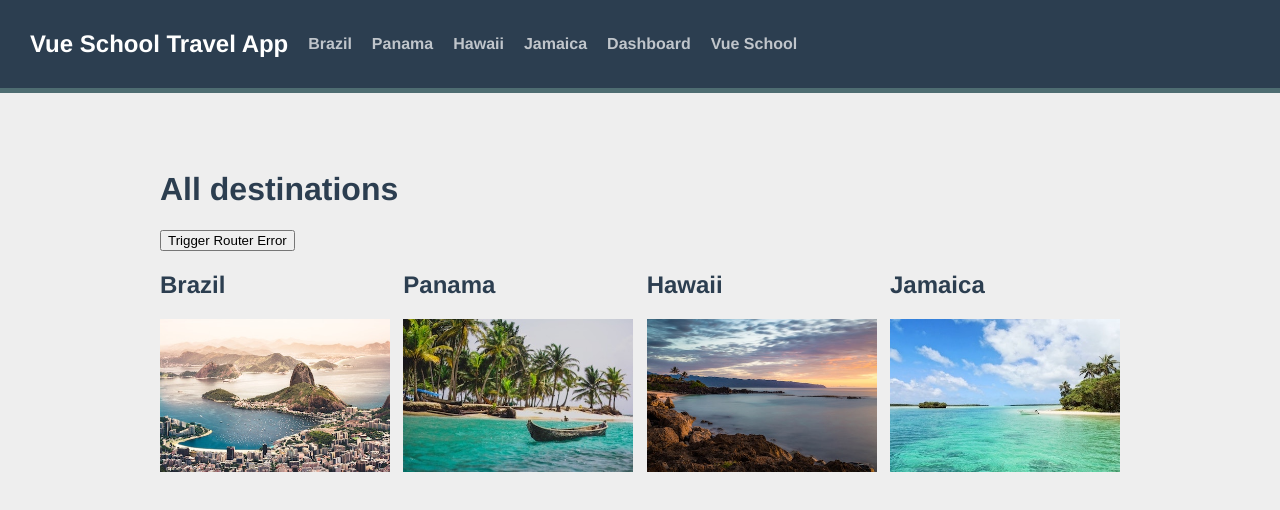
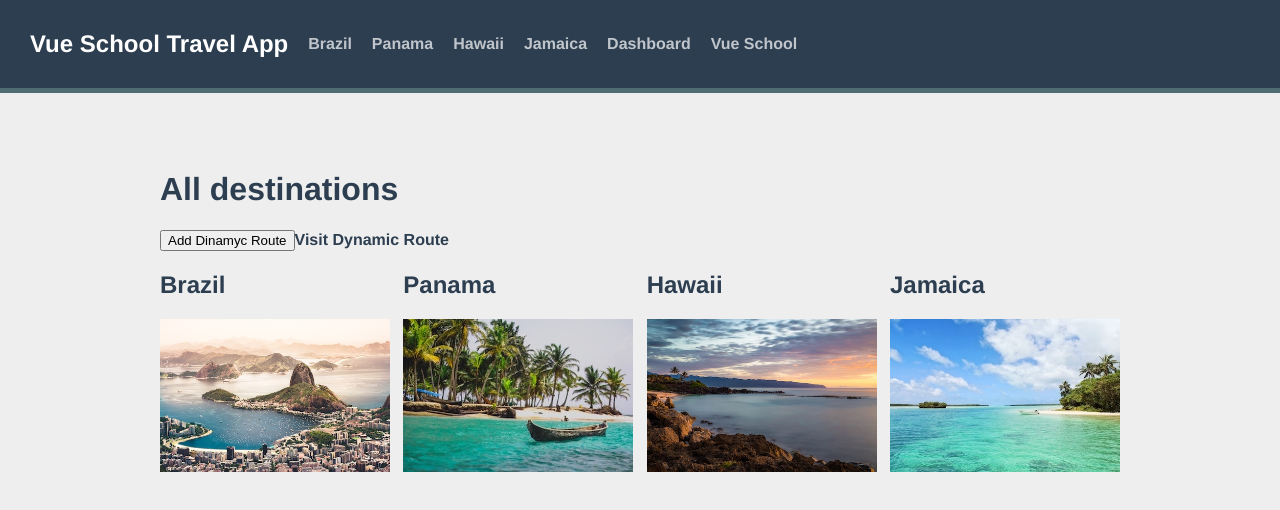
Before and after one commit to Daaaiii/vue-school-travel-app, a Vue app: page / in a window 1280 px wide. Shown: the top 510 px of the page. Built offline with nearby package versions, Linux system fonts and the light colour scheme.

Commit message:
feat: dynamic routing

```diff
--- a/src/views/HomeView.vue
+++ b/src/views/HomeView.vue
@@ -2,7 +2,8 @@
 <template>
   <div class="home">
     <h1>All destinations</h1>
-    <button @click="triggerRouteError">Trigger Router Error</button>
+    <button @click="addDynamicRoute">Add Dinamyc Route</button>
+    <RouterLink to="/dynamic">Visit Dynamic Route</RouterLink>
     <div class="destinations">
       <RouterLink v-for="destination in destinations" :key="destination.id"
         :to="{ name: 'destination.show', params: { id: destination.id, slug: destination.slug } }">
@@ -21,7 +22,6 @@
 
 
 import sourceData from "@/data.json";
-import { isNavigationFailure, NavigationFailureType } from "vue-router";
 
 export default {
   data() {
@@ -29,14 +29,13 @@ export default {
       destinations: sourceData.destinations
     }
   }, methods: {
-    async triggerRouteError() {
-      const navigationFailure = await this.$router.push('/')
-      if (isNavigationFailure(navigationFailure, NavigationFailureType.duplicated)) {
-        console.log(navigationFailure.to)
-        console.log(navigationFailure.from)
-      } else {
-        console.log('All went well')
-      }
+    addDynamicRoute() {
+      this.$router.addRoute({
+        name: 'dynamic',
+        path: '/dynamic',
+        component: () => import('@/views/LoginPage.vue')
+      })
+      this.$router.removeRoute('dynamic')
     }
   }
 }
```
